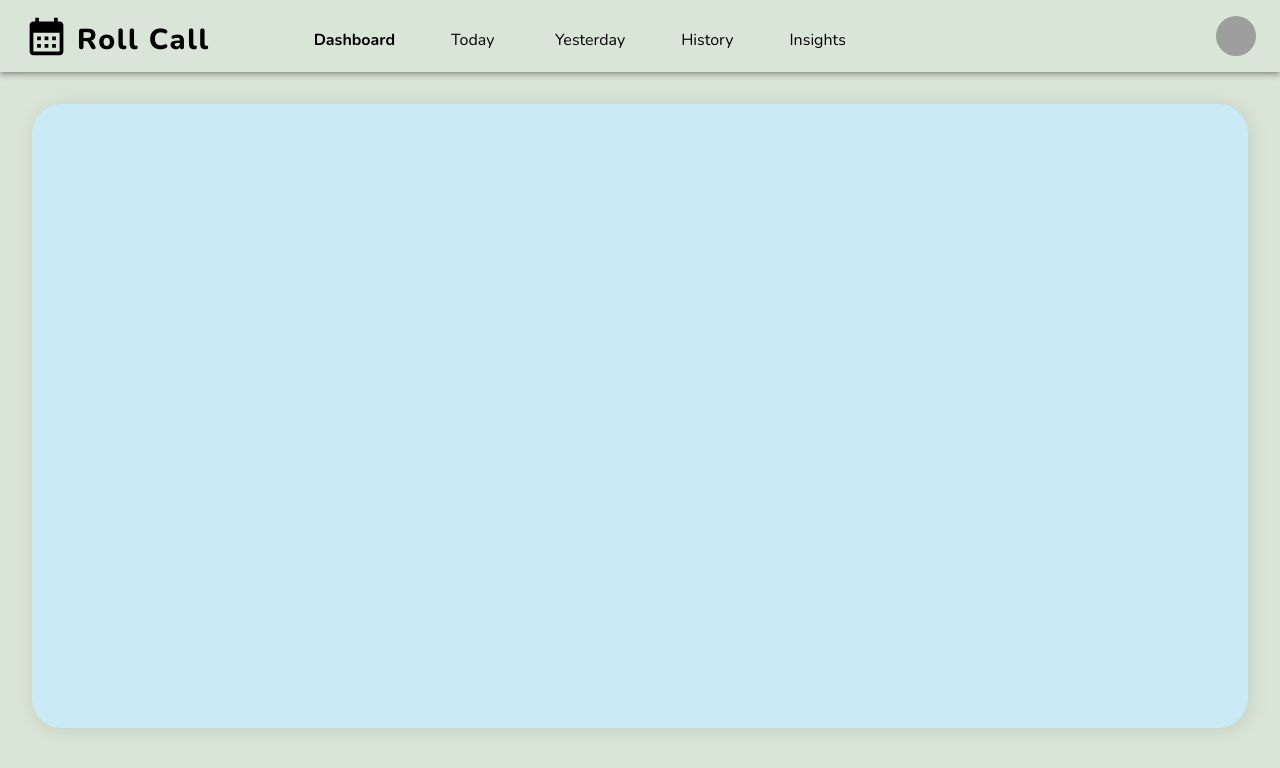
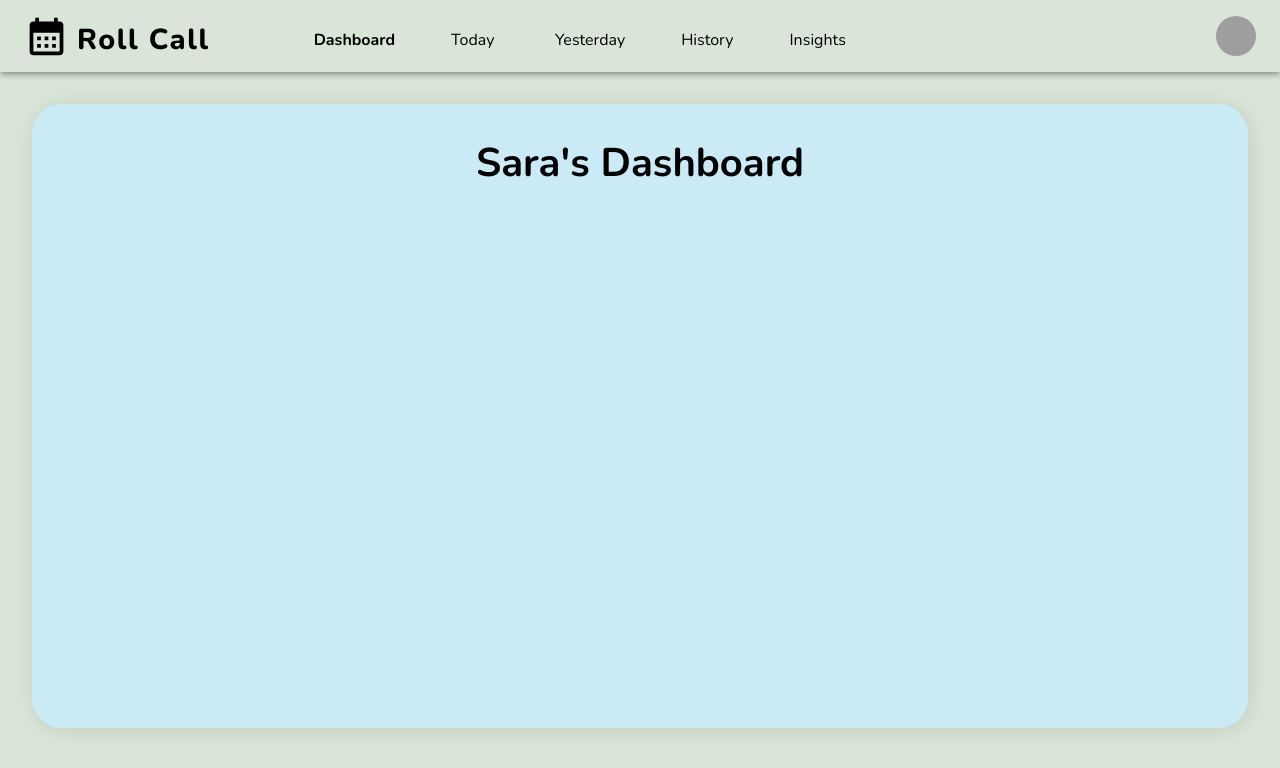
Before and after one commit to KarolinaTchiling/project-roll-call, a React (Vite) app in the folder frontend/: page /dashboard in a window 1280 px wide. Shown: the top 768 px of the page. Built offline with nearby package versions, Linux system fonts and the light colour scheme; grey boxes are pictures that could not be loaded.

Commit message:
21--heading text on dashboard

```diff
--- a/frontend/src/DashboardPage.css
+++ b/frontend/src/DashboardPage.css
@@ -19,4 +19,16 @@
     margin: 32px;
     background: #CAEBF6;
     box-shadow: 2px 2px 20px 0px rgba(0, 0, 0, 0.10);
+    justify-content: center;
 }
+.text{
+    flex-shrink: 0;
+    color: #000;
+    font-style: normal;
+    line-height: normal;
+    font-family: Nunito;
+    font-size: 40px;
+    font-weight: 700;
+    padding-top: 32px;
+    padding-bottom: 32px;
+}
--- a/frontend/src/pages/DashboardPage.tsx
+++ b/frontend/src/pages/DashboardPage.tsx
@@ -8,7 +8,11 @@ const DashboardPage = () => {
         <div className="flex flex-col min-w-[800px] bg-custombg">
             <Navbar />
             <div className="container">
-                <div className="container-center"></div>
+                <div className="container-center">
+                    <div className="text">
+                    Sara's Dashboard
+                    </div>
+                </div>
             </div>
         </div>
     </>
```
Also changed, not shown: frontend/src/components/Greeting.tsx (added).
